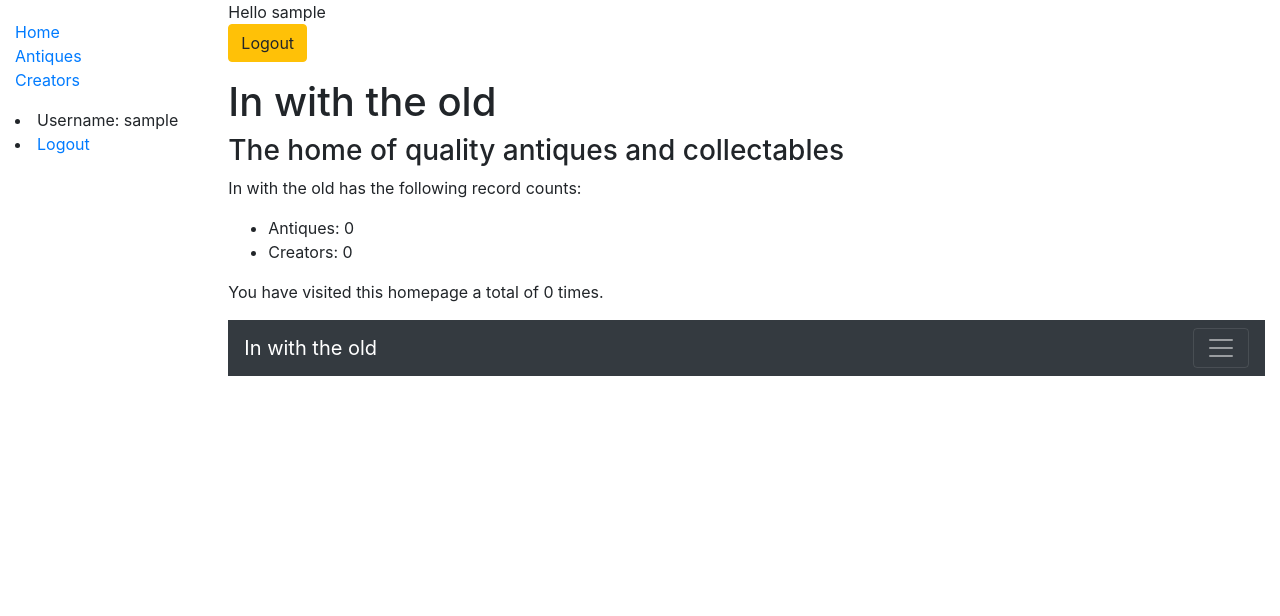
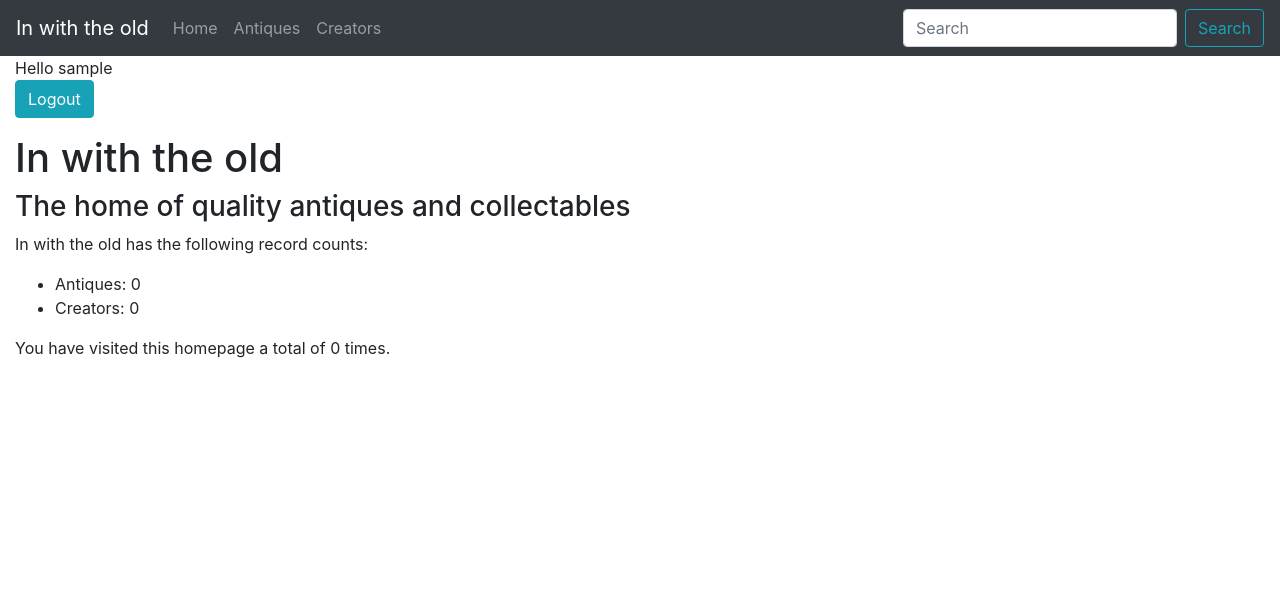
Before and after one commit to jennie6151/inwiththeold, a Django app: page /antiqueProjectApp/ in a window 1280 px wide. Shown: the top 616 px of the page. Run offline with Django 3.2, Linux system fonts and the light colour scheme; the visitor is signed in with stand-in values (Sample User, id 1); data that the repository does not hold is empty; some libraries are stand-ins or nearby versions.

Commit message:
Basic styling added to navbar

```diff
--- a/antiqueProject/env.py
+++ b/antiqueProject/env.py
@@ -5,5 +5,7 @@ os.environ.setdefault("MYSQL_USERNAME","3BKqHLGEeY")
 os.environ.setdefault("MYSQL_PASSWORD","k2tNFe1twM")
 os.environ.setdefault("MYSQL_HOST","remotemysql.com")
 os.environ.setdefault("MYSQL_DATABASE","3BKqHLGEeY")
+os.environ.setdefault("STRIPE_PUBLISHABLE", "pk_test_wVnqiAuvtJjIgZzbgIEM3vYi00LRtER6Dy")
+os.environ.setdefault("STRIPE_SECRET", "sk_test_cQbzKPWU5eKkAYgPecuVIcvo00D1Fr15gu")
 
 MYSQL_NAME=Hello
--- a/antiqueProject/settings.py
+++ b/antiqueProject/settings.py
@@ -149,6 +149,8 @@ STATICFILES_STORAGE = 'whitenoise.storage.CompressedManifestStaticFilesStorage'
 MEDIA_URL = '/media/'
 MEDIA_ROOT = os.path.join(BASE_DIR,'media')
 
+STRIPE_PUBLISHABLE = os.getenv('STRIPE_PUBLISHABLE')
+STRIPE_SECRET = os.getenv('STRIPE_SECRET')
 
 # Redirects home after login
 LOGIN_REDIRECT_URL = 'home'
--- a/antiqueProjectApp/views.py
+++ b/antiqueProjectApp/views.py
@@ -2,7 +2,10 @@ from django.views import generic
 from django.shortcuts import render, HttpResponse, get_object_or_404, redirect
 from django.utils import timezone
 from antiqueProjectApp.models import Antique, Creator, AntiqueType, AntiqueSale
-from antiqueProjectApp.forms import AntiquePurchaseForm
+from antiqueProjectApp.forms import AntiquePurchaseForm, MakePaymentForm
+from django.conf import settings
+from django.contrib.auth.decorators import login_required
+import stripe
 
 
 def index(request):
@@ -11,7 +14,7 @@ def index(request):
     numCreators = Creator.objects.count()
     numVisits = request.session.get('numVisits', 0)
     request.session['numVisits'] = numVisits + 1
-    #antiqueProjectApp = Antique.objects.all
+    # antiqueProjectApp = Antique.objects.all
 
     context = {
         'numAntiques': numAntiques,
@@ -19,11 +22,13 @@ def index(request):
         'numVisits': numVisits,
     }
 
-    return render(request, 'index.html', context=context) #{"antiqueProjectApp": antiqueProjectApp})
+    # {"antiqueProjectApp": antiqueProjectApp})
+    return render(request, 'index.html', context=context)
 
-#def all_antiques(request):
-    #all_antiques = Antique.object.all
-    #return render (request, "all_antiques.html", {"all-antiques": all_antiques})
+# def all_antiques(request):
+    # all_antiques = Antique.object.all
+    # return render (request, "all_antiques.html", {"all-antiques": all_antiques})
+
 
 class AntiqueListView(generic.ListView):
     model = Antique
@@ -54,13 +59,57 @@ def IndividualSaleDetails(request, pk):
     return render(request, "antique_sale_detail.html", {'sale': sale})
 
 
+# def PurchaseAnItem(request, pk=None):
+    # sale = None#get_object_or_404(AntiqueSale, pk=pk) if pk else None
+    # if request.method == "POST":
+        # form = AntiquePurchaseForm(request.POST, request.FILES, instance=sale)
+        # if form.is_valid():
+            # sale = form.save()
+            # rediretcto stripe passing the price
+            # return redirect(SaleSuccess, sale.pk)
+
+ # else:
+        # sale = AntiqueSale()
+        # sale.antique = Antique(pk=pk)
+        # sale.save()
+        # form = AntiquePurchaseForm(instance=sale)
+    # return render(request, 'antique_purchase_form.html', {'form': form, 'sale':sale})
+
+stripe_api_key = settings.STRIPE_SECRET
+
+
+@login_required()
 def PurchaseAnItem(request, pk=None):
-    sale = None#get_object_or_404(AntiqueSale, pk=pk) if pk else None
+    sale = None
     if request.method == "POST":
-        form = AntiquePurchaseForm(request.POST, request.FILES, instance=sale)
-        if form.is_valid():
-            sale = form.save()
-            return redirect(SaleSuccess, sale.pk)
+        purchase_form = AntiquePurchaseForm(request.POST)
+        payment_form = MakePaymentForm(request.POST)
+
+        if purchase_form.is_valid() and payment_form.is_valid():
+            sale = purchase_form.save(commit=False)
+            saleDate = timezone.now()
+            sale.save
+
+            try:
+                customer = stripe.Charge.create(
+                    amount=100,#int(total * 100),
+                    currency="GBP",
+                    description=request.user.email,
+                    card=payment_form.cleaned_data['stripe_id']
+                )
+            except stripe.error.CardError:
+                messages.error(request, "Your card was declined!")
+
+            if customer.paid:
+                messages.error(request, "You have successfully paid")
+                return redirect(reverse('index'))
+            else:
+                messages.error(request, "Unable to take payment")
+        else:
+            print(payment_form.errors)
+            messages.error(request, "We were unable to take a payment with that card!")
     else:
-        form = AntiquePurchaseForm(instance=sale)
-    return render(request, 'antique_purchase_form.html', {'form': form})
+        payment_form = MakePaymentForm()
+        order_form = OrderForm()
+
+    return render(request, "checkout.html", {"order_form": order_form, "payment_form": payment_form, "publishable": settings.STRIPE_PUBLISHABLE})
--- a/templates/antique_purchase_form.html
+++ b/templates/antique_purchase_form.html
@@ -1,7 +1,8 @@
 {% extends 'base_generic.html' %}
 {% load bootstrap_tags %}
 {% block content %}
-<h1>{{ antique.AntiqueName }}</h1>
+<h1>{{ sale.saleDate }}</h1>
+{{sale.antique.all.AntiqueName}}
 <form method="POST" enctype="multipart/form-data">
     {% csrf_token %}
     {{ form | as_bootstrap }}
--- a/templates/base_generic.html
+++ b/templates/base_generic.html
@@ -14,53 +14,34 @@
 </head>
 
 <body>
-  <div class="container-fluid">
-    <div class="row">
-      <div class="col-sm-2">
-        {% block sidebar %}
-        <ul class="sidebar-nav">
-          <li><a href="{% url 'index' %}">Home</a></li>
-          <li><a href="{% url 'antiques' %}">Antiques</a></li>
-          <li><a href="{% url 'creators' %}">Creators</a></li>
-        </ul>
-        {% if user.is_authenticated %}
-        <li>Username: {{ user.get_username }}</li>
-        <li><a href="{% url 'logout'%}?next={{request.path}}">Logout</a></li>
-        {% else %}
-        <li><a href="{% url 'login'%}?next={{request.path}}">Login</a></li>
-        {% endif %}
-        </ul>
-        {% endblock %}
-      </div>
-      <div class="col-sm-10 ">{% block content %}{% endblock %}
-
-        <nav class="navbar navbar-dark bg-dark">
+  <nav class="navbar navbar-expand-lg navbar-dark bg-dark">
     <a class="navbar-brand" href="#">In with the old</a>
-          <button class="navbar-toggler" type="button" data-toggle="collapse" data-target="#navbarNavDropdown"
-            aria-controls="navbarNavDropdown" aria-expanded="false" aria-label="Toggle navigation">
+    <button class="navbar-toggler" type="button" data-toggle="collapse" data-target="#navbarSupportedContent"
+      aria-controls="navbarSupportedContent" aria-expanded="false" aria-label="Toggle navigation">
       <span class="navbar-toggler-icon"></span>
     </button>
-          <div class="collapse navbar-collapse" id="navbarNavDropdown">
-            <ul class="navbar-nav">
+
+    <div class="collapse navbar-collapse" id="navbarSupportedContent">
+      <ul class="navbar-nav mr-auto">
         <li class="nav-item active">
-                <a class="nav-link" href="#">Home <span class="sr-only">(current)</span></a>
+        <li><a class="nav-link" href="{% url 'index' %}">Home</a></li>
         </li>
         <li class="nav-item">
-                <a class="nav-link" href="#">Features</a>
+        <li><a class="nav-link" href="{% url 'antiques' %}">Antiques</a></li>
         </li>
         <li class="nav-item">
-                <a class="nav-link" href="#">Pricing</a>
+        <li><a class="nav-link" href="{% url 'creators' %}">Creators</a></li>
         </li>
-              <form class="form-inline">
+
+      </ul>
+      <form class="form-inline my-2 my-lg-0">
         <input class="form-control mr-sm-2" type="search" placeholder="Search" aria-label="Search">
-                <button class="btn btn-outline-success my-2 my-sm-0" type="submit">Search</button>
+        <button class="btn btn-outline-info my-2 my-sm-0" type="submit">Search</button>
       </form>
-            </ul>
     </div>
   </nav>
 
-
-
+  <div class="col-sm-10 ">{% block content %}{% endblock %}
 
     {% block pagination %}
     {% if is_paginated %}
@@ -84,11 +65,9 @@
   </div>
   </div>
 
-
   <div class="footer">
     <p>&copy; Copyright 2019 Jennifer Dick</p>
   </div>
-
 
 
   <script src="https://code.jquery.com/jquery-3.2.1.slim.min.js"
--- a/templates/index.html
+++ b/templates/index.html
@@ -3,10 +3,12 @@
 {% block content %}
 {% if user.is_authenticated %}
 Hello {{ user.username }}
-<p><a href="{% url 'logout' %}" class="btn btn-warning" role="button">Logout</a></p>
+<p><a href="{% url 'logout'%}?next={{request.path}}" class="btn btn-info" role="button">Logout</a></p>
 {% else %}
-<a href="{% url 'login' %}" class="btn btn-info" role="button">Login</a>
+<a href="{% url 'login' %}?next={{request.path}}" class="btn btn-info" role="button">Login</a>
 {% endif %}
+
+
 
 <h1>In with the old</h1>
 <h3>The home of quality antiques and collectables</h3>
```
Also changed, not shown: antiqueProjectApp/forms.py (+11 -0 lines), antiqueProjectApp/migrations/0016_auto_20190816_1200.py (added), 1 other file. Lines whose indentation alone changed are shown as unchanged.
